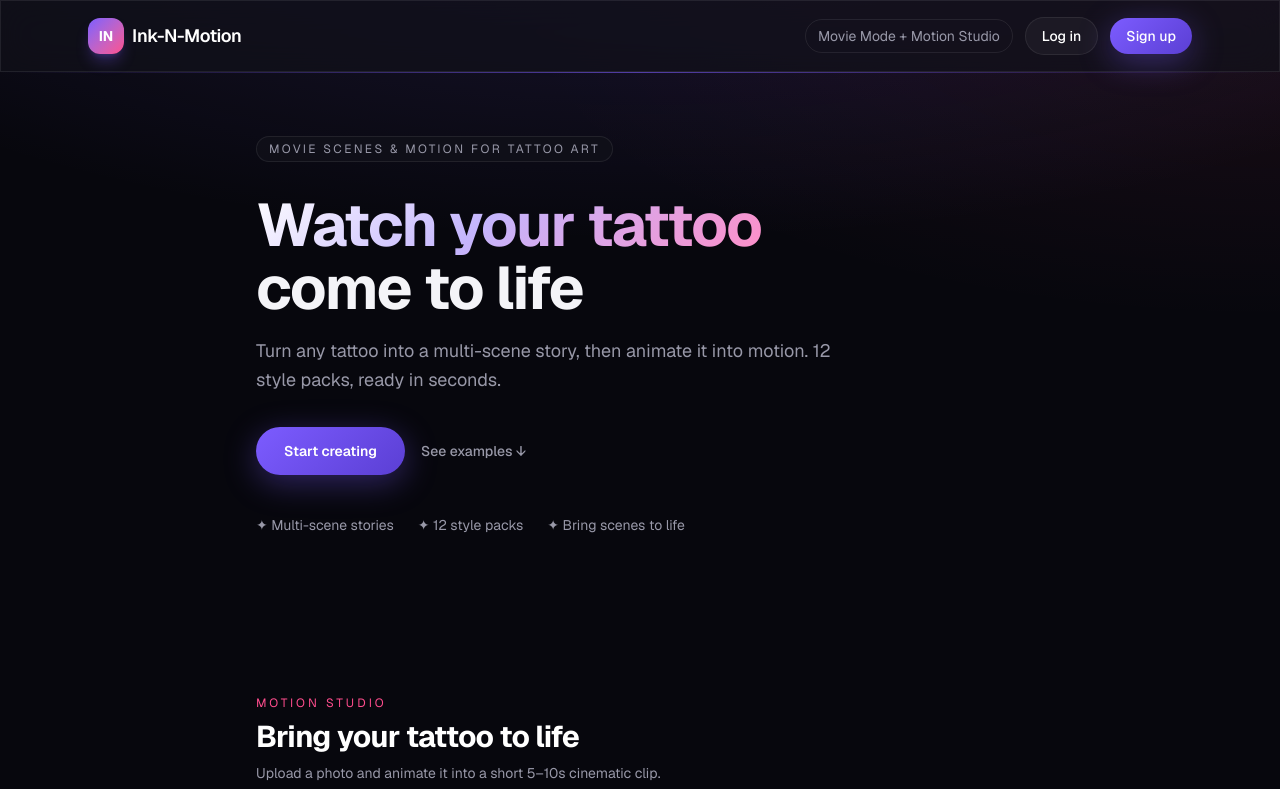
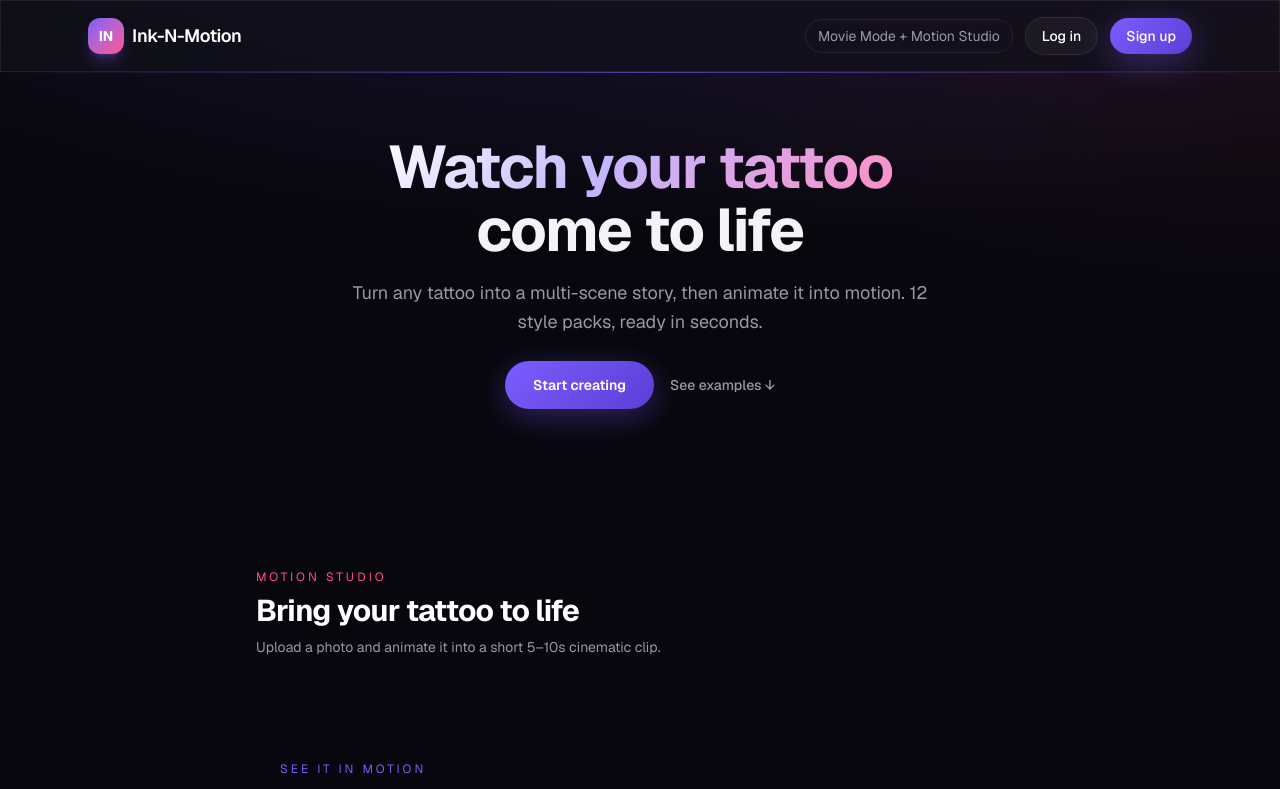
Before and after one commit to sravenscroft80/ink-n-motion-web, a Next.js app: page / in a window 1280 px wide. Shown: the top 789 px of the page. Built offline with nearby package versions, Linux system fonts and the light colour scheme; no server answers.

Commit message:
Clean up hero: remove badge and feature row, fix Start creating scroll, center layout

```diff
--- a/src/components/Hero.tsx
+++ b/src/components/Hero.tsx
@@ -9,23 +9,19 @@ export function Hero({ onGetStarted }: HeroProps) {
     <section className="relative overflow-hidden px-4 pb-16 pt-12 sm:px-6 sm:pb-20 sm:pt-16">
       <div className="pointer-events-none absolute inset-x-0 top-0 h-px bg-gradient-to-r from-transparent via-accent/60 to-transparent" />
 
-      <div className="mx-auto max-w-3xl space-y-8">
-        <div className="inline-flex items-center gap-2 rounded-full border border-border bg-surface/80 px-3 py-1 text-xs uppercase tracking-[0.2em] text-muted">
-          Movie scenes & motion for tattoo art
-        </div>
-
+      <div className="mx-auto max-w-3xl space-y-6 text-center">
         <div className="space-y-4">
           <h1 className="text-4xl font-bold leading-[1.05] tracking-tight sm:text-5xl lg:text-6xl">
             <span className="gradient-text">Watch your tattoo</span>
             <br />
             come to life
           </h1>
-          <p className="max-w-xl text-base leading-relaxed text-muted sm:text-lg">
+          <p className="mx-auto max-w-xl text-base leading-relaxed text-muted sm:text-lg">
             Turn any tattoo into a multi-scene story, then animate it into motion. 12 style packs, ready in seconds.
           </p>
         </div>
 
-        <div className="flex flex-wrap items-center gap-4">
+        <div className="flex flex-wrap items-center justify-center gap-4">
           <button
             type="button"
             onClick={onGetStarted}
@@ -40,12 +36,6 @@ export function Hero({ onGetStarted }: HeroProps) {
             See examples ↓
           </a>
         </div>
-
-        <div className="flex flex-wrap gap-6 pt-2 text-sm text-muted">
-          <span>✦ Multi-scene stories</span>
-          <span>✦ 12 style packs</span>
-          <span>✦ Bring scenes to life</span>
-        </div>
       </div>
     </section>
   );
--- a/src/components/HomePage.tsx
+++ b/src/components/HomePage.tsx
@@ -44,7 +44,10 @@ export function HomePage({
   }, [refreshTokensOnMount, user, refreshBalance]);
 
   const scrollToCreate = () => {
-    document.getElementById("create")?.scrollIntoView({ behavior: "smooth" });
+    const target =
+      document.getElementById("motion-studio-upload")?.closest("label") ??
+      document.getElementById("create");
+    target?.scrollIntoView({ behavior: "smooth", block: "center" });
   };
 
   return (
```
